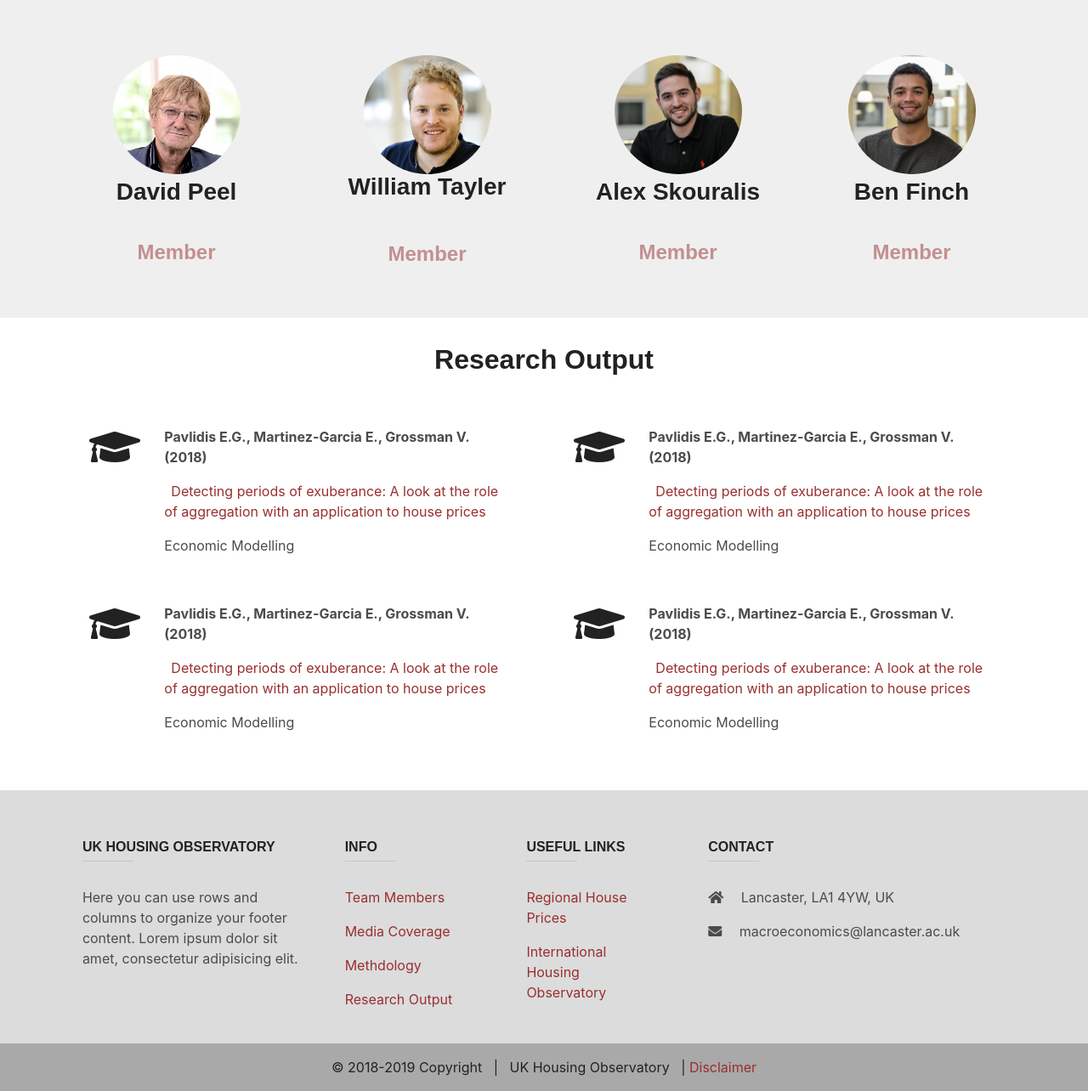
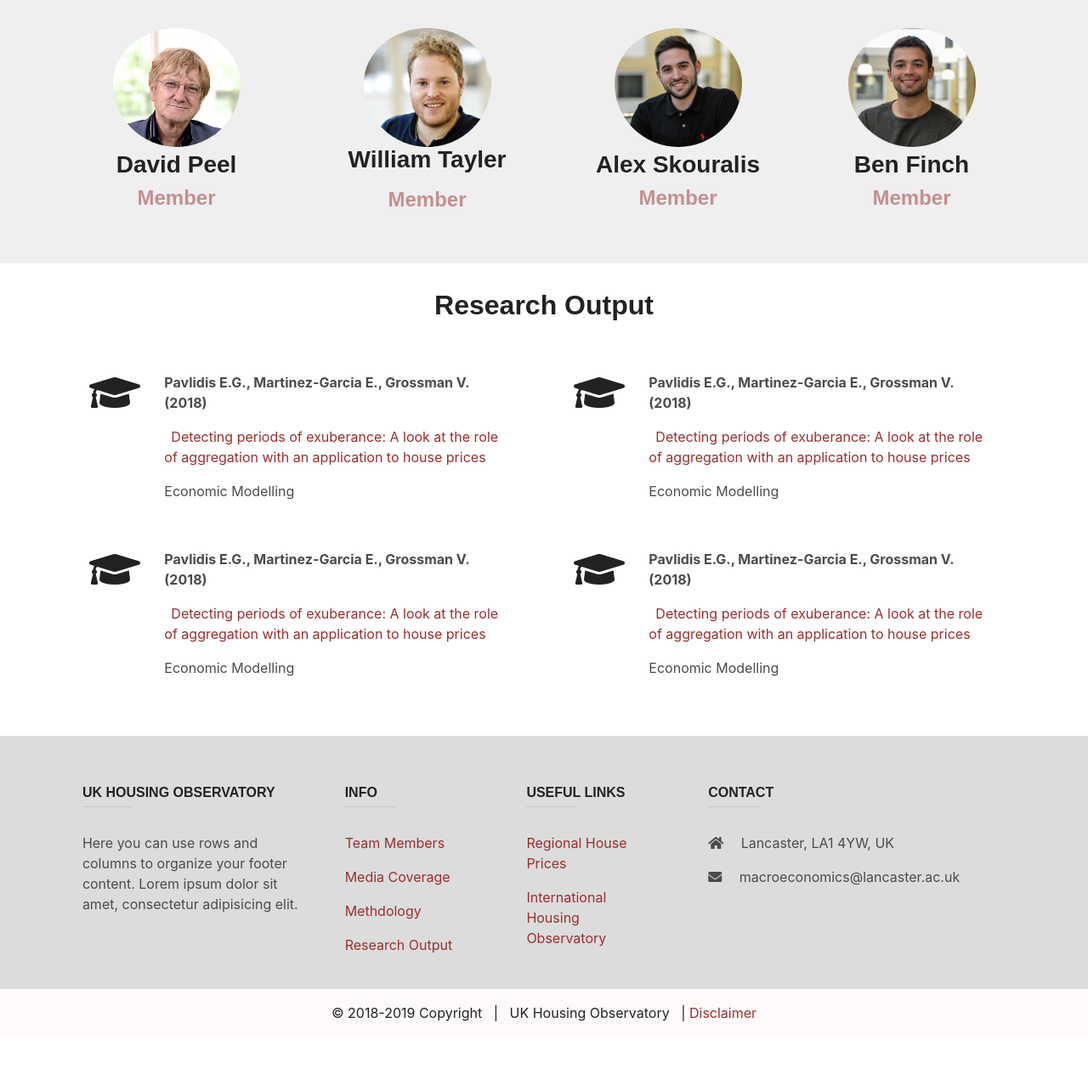
Before and after one commit to lancs-macro/housing-observatory, a plain HTML site: page about.html in a window 1280 px wide. Shown: the part 942-2226 px from the top of the page at 85% size. After the commit the page ends 2162 px from the top, so only its background shows below. Drawn offline with nearby package versions, Linux system fonts and the light colour scheme; some icons are missing; a web font is replaced by a local one.

Commit message:
h3 padding was affectting members

```diff
--- a/assets/css/style-generic.css
+++ b/assets/css/style-generic.css
@@ -32,7 +32,7 @@ section {
     padding: 3rem 1rem;
 }
 
-section h2, h3{
+section h2{
     padding-bottom: 2rem;
 }
 
@@ -97,7 +97,7 @@ footer {
 }
 
 .footer-copyright {
-    background-color: darkgrey !important;
+    background-color: snow !important;
 }
 
 
```
